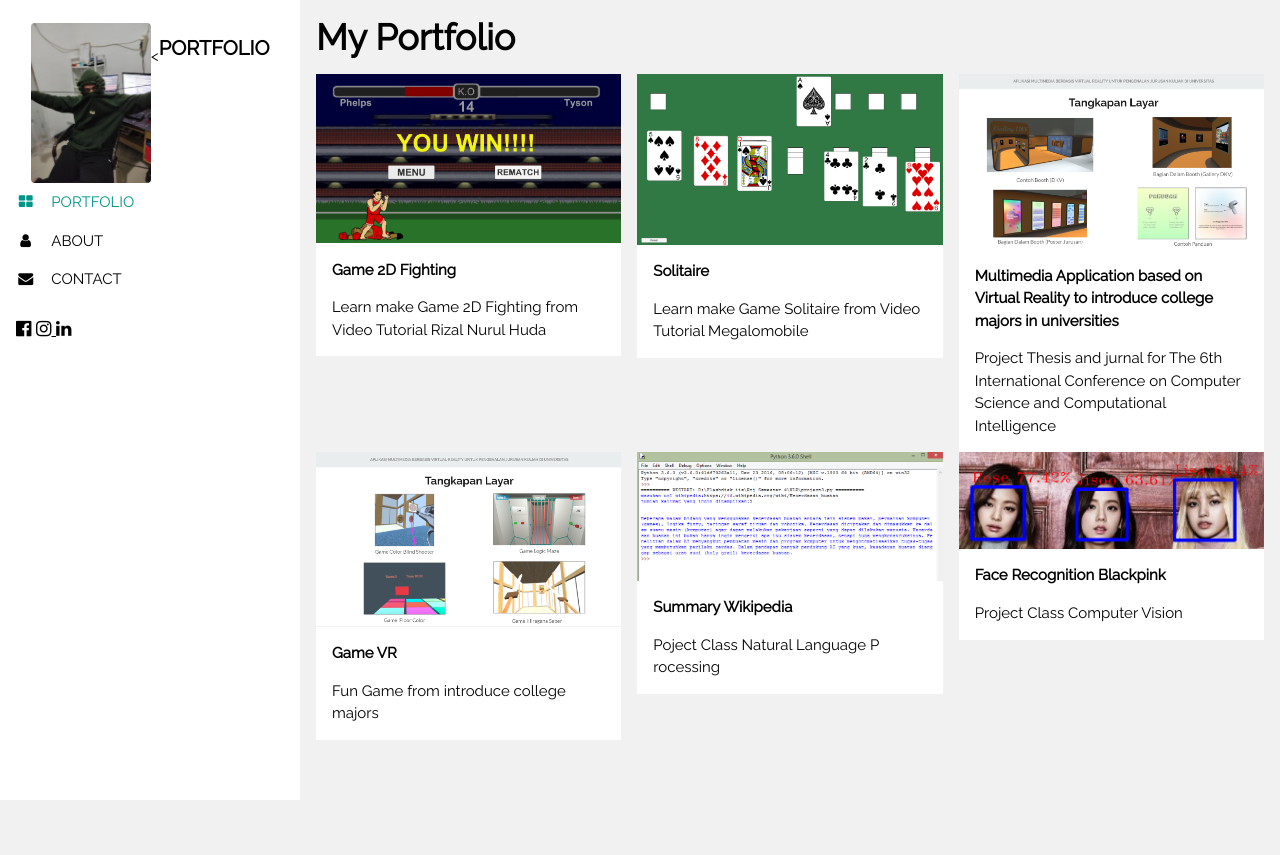
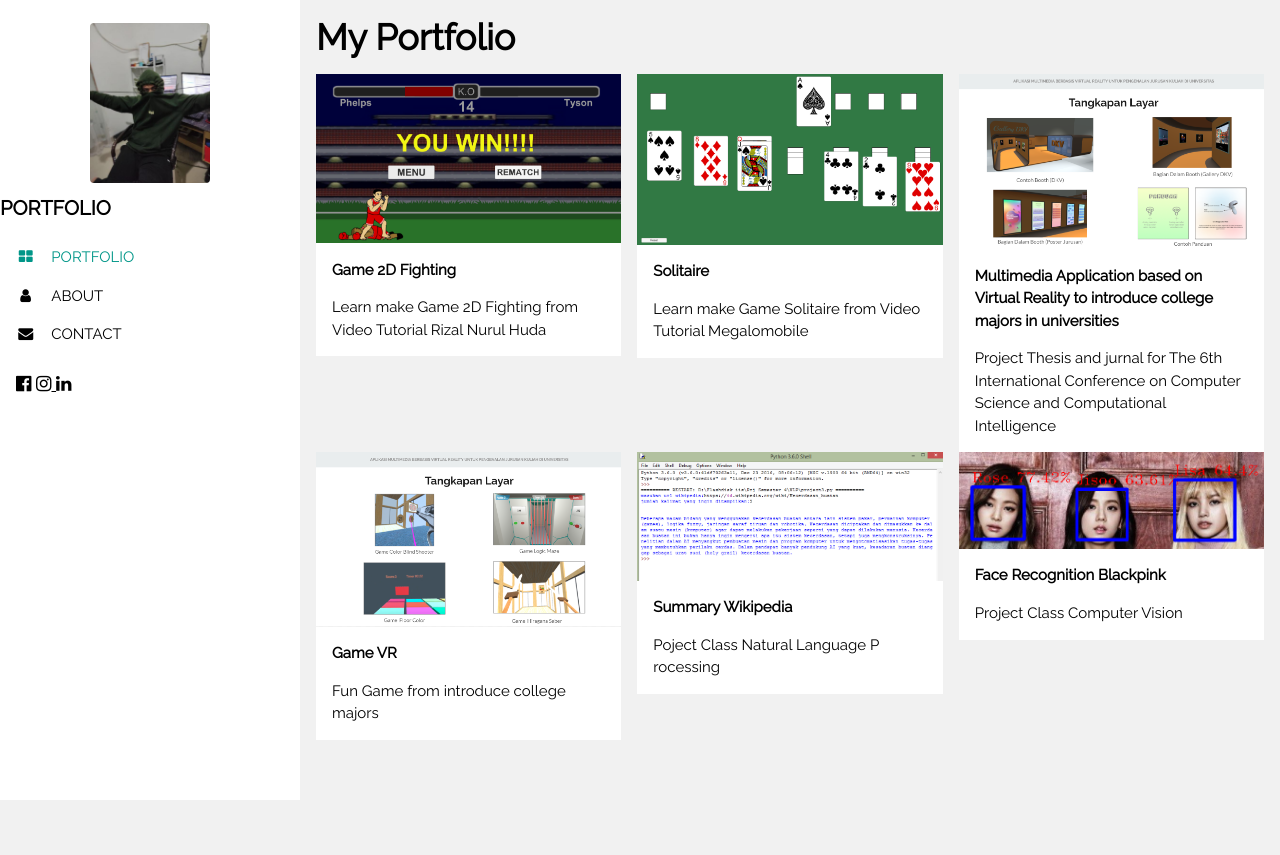
Before and after one commit to Sakuratan99/Sakuratan99.github.io, a plain HTML site: page index.html in a window 1280 px wide. Shown: the top 855 px of the page. Drawn offline with nearby package versions, Linux system fonts and the light colour scheme.

Commit message:
perbaruan

```diff
--- a/index.html
+++ b/index.html
@@ -19,10 +19,11 @@ body,h1,h2,h3,h4,h5,h6 {font-family: "Raleway", sans-serif}
     <a href="#" onclick="w3_close()" class="w3-hide-large w3-right w3-jumbo w3-padding w3-hover-grey" title="close menu">
       <i class="fa fa-remove"></i>
     </a>
-    <img src="/Gambar/IMG-20211010-WA0005.jpg" style="width:45%;" class="w3-round"><br><
-    <h4><b>PORTFOLIO</b></h4>
-    <p class="w3-text-grey"></p>
+    <img src="/Gambar/IMG-20211010-WA0005.jpg" style="width:45%;" class="w3-round"><br>
+
   </div>
+  <h4><b>PORTFOLIO</b></h4>
+  <p class="w3-text-grey"></p>
   <div class="w3-bar-block">
     <a href="#portfolio" onclick="w3_close()" class="w3-bar-item w3-button w3-padding w3-text-teal"><i class="fa fa-th-large fa-fw w3-margin-right"></i>PORTFOLIO</a>
     <a href="#about" onclick="w3_close()" class="w3-bar-item w3-button w3-padding"><i class="fa fa-user fa-fw w3-margin-right"></i>ABOUT</a>
```
